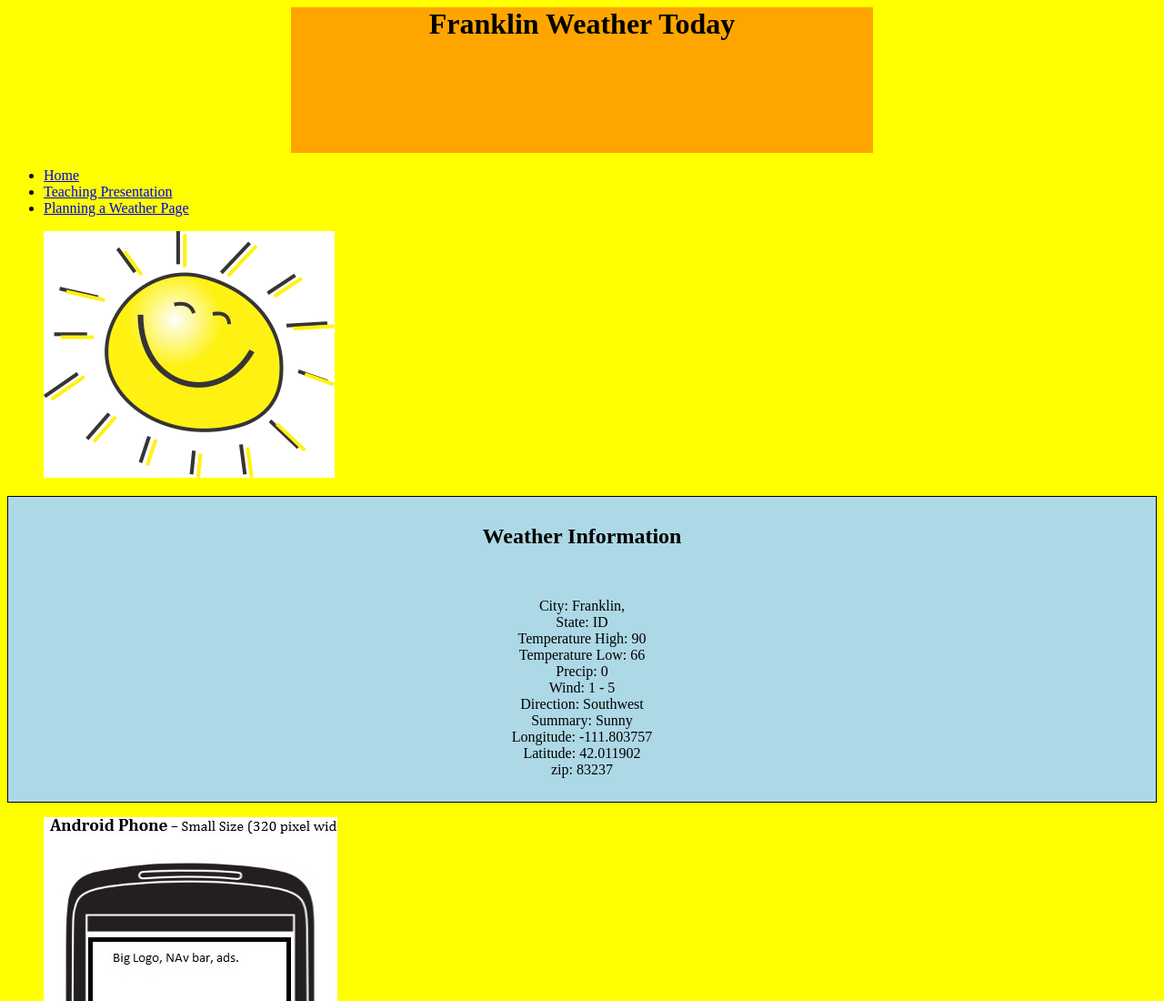
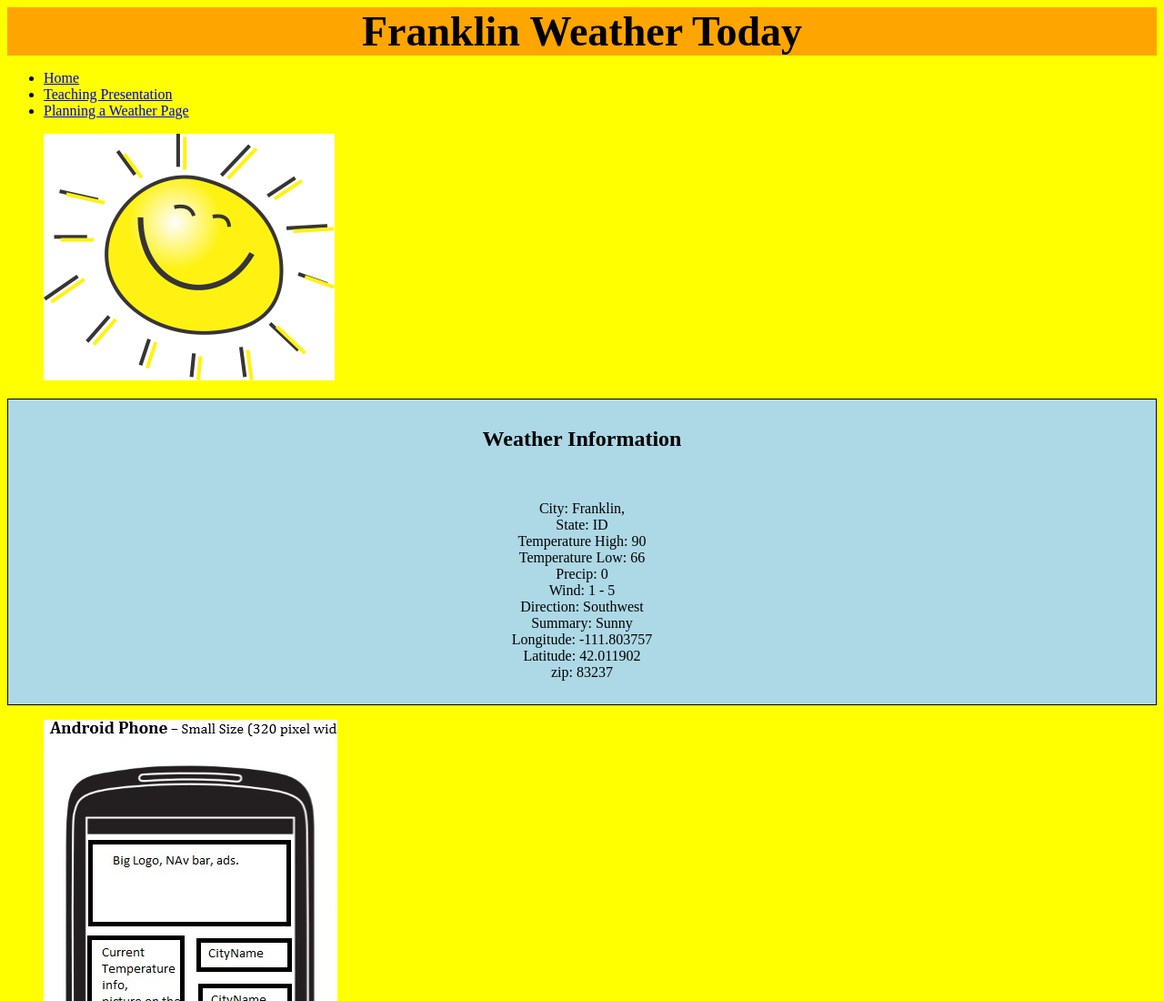
Before and after one commit to efoshkinm/Health-Website-BYU-Idaho, a plain HTML site: page myhomework/weather.html in a window 1280 px wide. Shown: the top 1100 px of the page at 91% size. Drawn offline with Linux system fonts and the light colour scheme; a script that the page names is missing.

Commit message:
ghnmghnm

```diff
--- a/css/main.css
+++ b/css/main.css
@@ -15,11 +15,12 @@ body{
 	display: block;
 	position: relative;
 	margin: auto;
-	width: 20em;
-	height: 5em;
+
+
 	text-align: center;
 	border: 5px green;
 	background-color: orange;
+	font-size: 46px;
 }
 #small {
 
```
